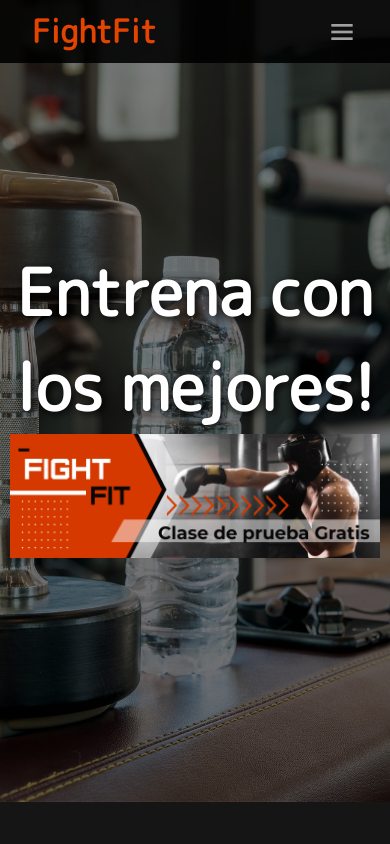
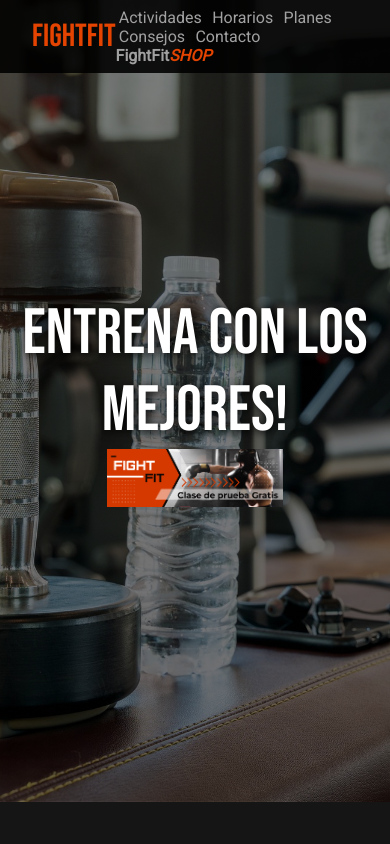
Before and after one commit to NatanaelLeites/Gym-FightFit, a website: page index.html in a window 390 px wide. Shown: the top 844 px of the page. Drawn offline with nearby package versions, Linux system fonts and the light colour scheme.

Commit message:
cambio de fuentes

```diff
--- a/index.html
+++ b/index.html
@@ -9,6 +9,11 @@
   <link href='https://unpkg.com/boxicons@2.1.4/css/boxicons.min.css' rel='stylesheet'>
   <!-- icono -->
   <link rel="shortcut icon" href="./archivos/icono.png" type="image/x-icon" />
+  <!-- fuentes de googlefonts -->
+  <link rel="preconnect" href="https://fonts.googleapis.com">
+  <link rel="preconnect" href="https://fonts.gstatic.com" crossorigin>
+  <link href="https://fonts.googleapis.com/css2?family=Bebas+Neue&family=Roboto:wght@300;400&display=swap"
+    rel="stylesheet">
   <!-- link a estilos -->
   <link rel="stylesheet" href="./css/estiloscss.css" />
   <title>FightFit</title>
--- a/scss/estilos.scss
+++ b/scss/estilos.scss
@@ -15,7 +15,6 @@
   margin: 0;
   padding: 0;
   border: 0;
-  font-family: "M PLUS Rounded 1c", sans-serif;
 }
 
 html {
@@ -32,6 +31,7 @@
 
 body {
   background-color: rgb(21, 21, 21);
+  font-family: 'Roboto', sans-serif;
 }
 
 /* header */
@@ -46,6 +46,8 @@
 
   h1 {
     color: $color-principal;
+    font-weight: lighter;
+    font-family: 'Bebas Neue', sans-serif;
   }
 
   nav {
@@ -136,12 +138,15 @@
   background-size: cover;
   background-repeat: no-repeat;
 
-  h2{
+  h2 {
     color: white;
     font-size: 4em;
+    font-weight: lighter;
+    font-family: 'Bebas Neue', sans-serif;
     text-shadow: 2px 2px 10px black;
   }
-  img{
+
+  img {
     width: 45vw;
     cursor: pointer;
   }
@@ -346,7 +351,7 @@
 
 /* media queries */
 
-@media (max-width: 768px) {
+@media (max-width: 768px) and (orientation: landscape) {
   header {
     nav {
       height: 2rem;
@@ -383,11 +388,12 @@
     }
   }
 
-  #portada{
+  #portada {
     display: flex;
     flex-direction: column;
-    img{
-      width: 95%;
+
+    img {
+      display: none;
     }
   }
 
@@ -400,16 +406,19 @@
 }
 
 @media (max-width: 320px) {
-  header{
+  header {
     width: 100%;
     padding: 0 .2em;
-    nav{
+
+    nav {
       width: 100%;
-      .links{
+
+      .links {
         padding: 0.5em;
         width: 100%;
 
       }
+
       .links.activo {
         margin-top: 60px;
       }
```
Also changed, not shown: css/estiloscss.css.
